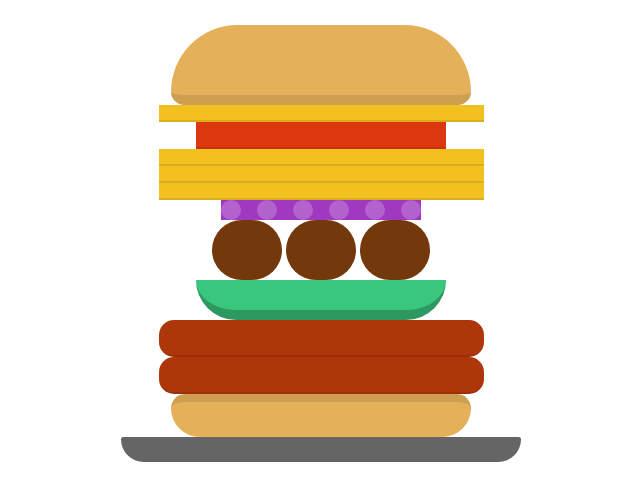
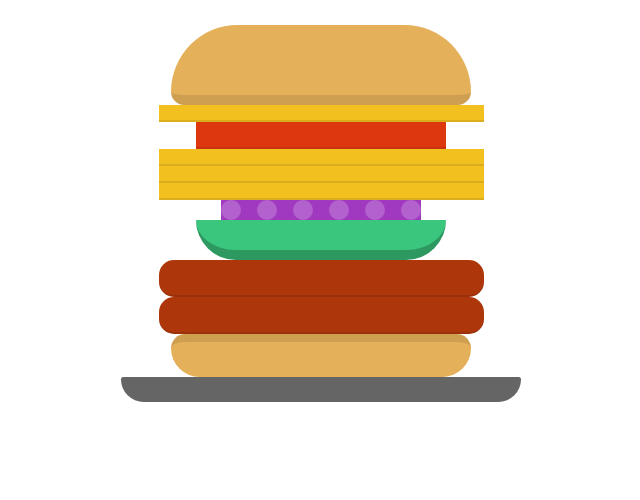
Before and after one commit to HippErger/stunning-umbrella, a plain HTML site: page index.html in a window 1280 px wide. Shown: the whole page, without its empty margins (319-959 px from the left). Drawn offline with Linux system fonts and the light colour scheme.

Commit message:
removed meatballs

```diff
--- a/index.html
+++ b/index.html
@@ -18,9 +18,6 @@
       <div class="cheese"></div>
       <div class="cheese"></div>
       <div class="onion"></div>
-      <div class="meatball"></div>
-      <div class="meatball"></div>
-      <div class="meatball"></div>
       <div class="pickle"></div>
       <div class="patty"></div>
       <div class="patty"></div>
```
